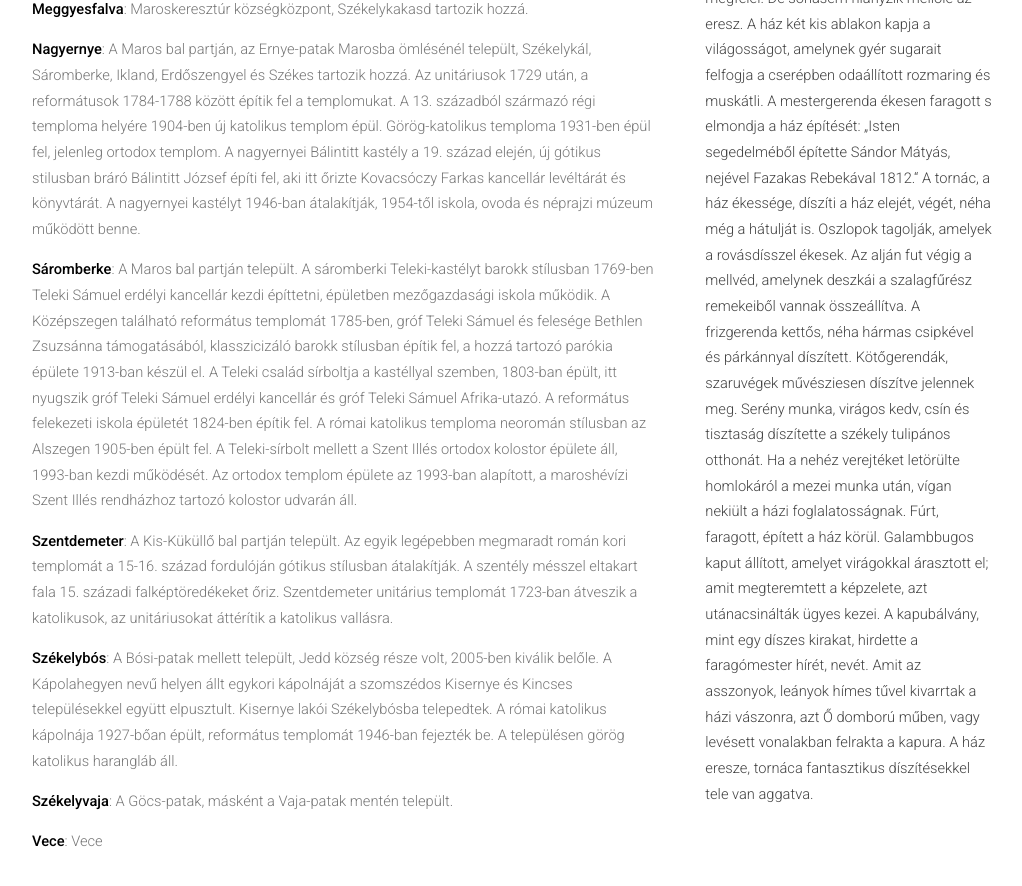
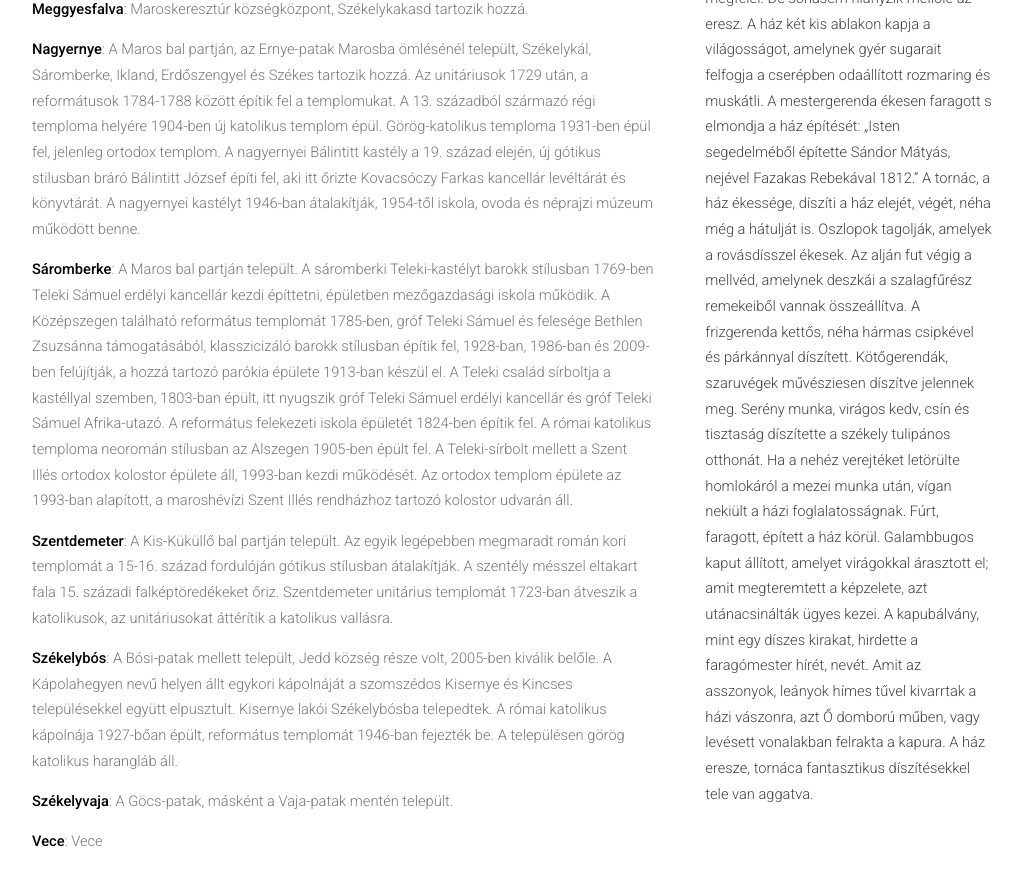
Before and after one commit to siculia/siculia.github.io, a Jekyll site: the page built from siculia-marosszek.html, in a window 1280 px wide and 900 px high, scrolled down 3430 px. Shown: the top 886 px of the window, without its empty margins (128-1150 px from the left). Built offline with Jekyll 4.4.1, drawn with Linux system fonts in a browser that asks for light colours; nearby versions of some CDN libraries; library files that are not in the unit come from our copies.

Commit message:
Sáromberke

```diff
--- a/siculia-marosszek.html
+++ b/siculia-marosszek.html
@@ -58,7 +58,7 @@ layout: default
 							<p style="text-align: left;"><b>Magyarbükkös</b>: Magyarbükkös Marosbogáttól délre a Marosba ömlő Ózd-patak völgyében, a patak jobb partján fekszik.</p>
 							<p style="text-align: left;"><b>Meggyesfalva</b>: Maroskeresztúr községközpont, Székelykakasd tartozik hozzá.</p>
 							<p style="text-align: left;"><b>Nagyernye</b>: A Maros bal partján, az Ernye-patak Marosba ömlésénél települt, Székelykál, Sáromberke, Ikland, Erdőszengyel és Székes tartozik hozzá. Az unitáriusok 1729 után, a reformátusok 1784-1788 között építik fel a templomukat. A 13. századból származó régi temploma helyére 1904-ben új katolikus templom épül. Görög-katolikus temploma 1931-ben épül fel, jelenleg ortodox templom. A nagyernyei Bálintitt kastély a 19. század elején, új gótikus stilusban bráró Bálintitt József építi fel, aki itt őrizte Kovacsóczy Farkas kancellár levéltárát és könyvtárát. A nagyernyei kastélyt 1946-ban átalakítják, 1954-től iskola, ovoda és néprajzi múzeum működött benne.</p>
-							<p style="text-align: left;"><b>Sáromberke</b>: A Maros bal partján települt. A sáromberki Teleki-kastélyt barokk stílusban 1769-ben Teleki Sámuel erdélyi kancellár kezdi építtetni, épületben mezőgazdasági iskola működik. A Középszegen található református templomát 1785-ben, gróf Teleki Sámuel és felesége Bethlen Zsuzsánna támogatásából, klasszicizáló barokk stílusban építik fel, a hozzá tartozó parókia épülete 1913-ban készül el. A Teleki család sírboltja a kastéllyal szemben, 1803-ban épült, itt nyugszik gróf Teleki Sámuel erdélyi kancellár és gróf Teleki Sámuel Afrika-utazó. A református felekezeti iskola épületét 1824-ben építik fel. A római katolikus temploma neoromán stílusban az Alszegen 1905-ben épült fel. A Teleki-sírbolt mellett a Szent Illés ortodox kolostor épülete áll, 1993-ban kezdi működését. Az ortodox templom épülete az 1993-ban alapított, a maroshévízi Szent Illés rendházhoz tartozó kolostor udvarán áll.</p>
+							<p style="text-align: left;"><b>Sáromberke</b>: A Maros bal partján települt. A sáromberki Teleki-kastélyt barokk stílusban 1769-ben Teleki Sámuel erdélyi kancellár kezdi építtetni, épületben mezőgazdasági iskola működik. A Középszegen található református templomát 1785-ben, gróf Teleki Sámuel és felesége Bethlen Zsuzsánna támogatásából, klasszicizáló barokk stílusban építik fel, 1928-ban, 1986-ban és 2009-ben felújítják, a hozzá tartozó parókia épülete 1913-ban készül el. A Teleki család sírboltja a kastéllyal szemben, 1803-ban épült, itt nyugszik gróf Teleki Sámuel erdélyi kancellár és gróf Teleki Sámuel Afrika-utazó. A református felekezeti iskola épületét 1824-ben építik fel. A római katolikus temploma neoromán stílusban az Alszegen 1905-ben épült fel. A Teleki-sírbolt mellett a Szent Illés ortodox kolostor épülete áll, 1993-ban kezdi működését. Az ortodox templom épülete az 1993-ban alapított, a maroshévízi Szent Illés rendházhoz tartozó kolostor udvarán áll.</p>
 							<p style="text-align: left;"><b>Szentdemeter</b>: A Kis-Küküllő bal partján települt. Az egyik legépebben megmaradt román kori templomát a 15-16. század fordulóján gótikus stílusban átalakítják. A szentély mésszel eltakart fala 15. századi falképtöredékeket őriz. Szentdemeter unitárius templomát 1723-ban átveszik a katolikusok, az unitáriusokat áttérítik a katolikus vallásra.</p>
 							<p style="text-align: left;"><b>Székelybós</b>: A Bósi-patak mellett települt, Jedd község része volt, 2005-ben kiválik belőle. A Kápolahegyen nevű helyen állt egykori kápolnáját a szomszédos Kisernye és Kincses településekkel együtt elpusztult. Kisernye lakói Székelybósba telepedtek. A római katolikus kápolnája 1927-bőan épült, református templomát 1946-ban fejezték be. A településen görög katolikus harangláb áll.</p>
 							<p style="text-align: left;"><b>Székelyvaja</b>: A Göcs-patak, másként a Vaja-patak mentén települt.</p>
```
